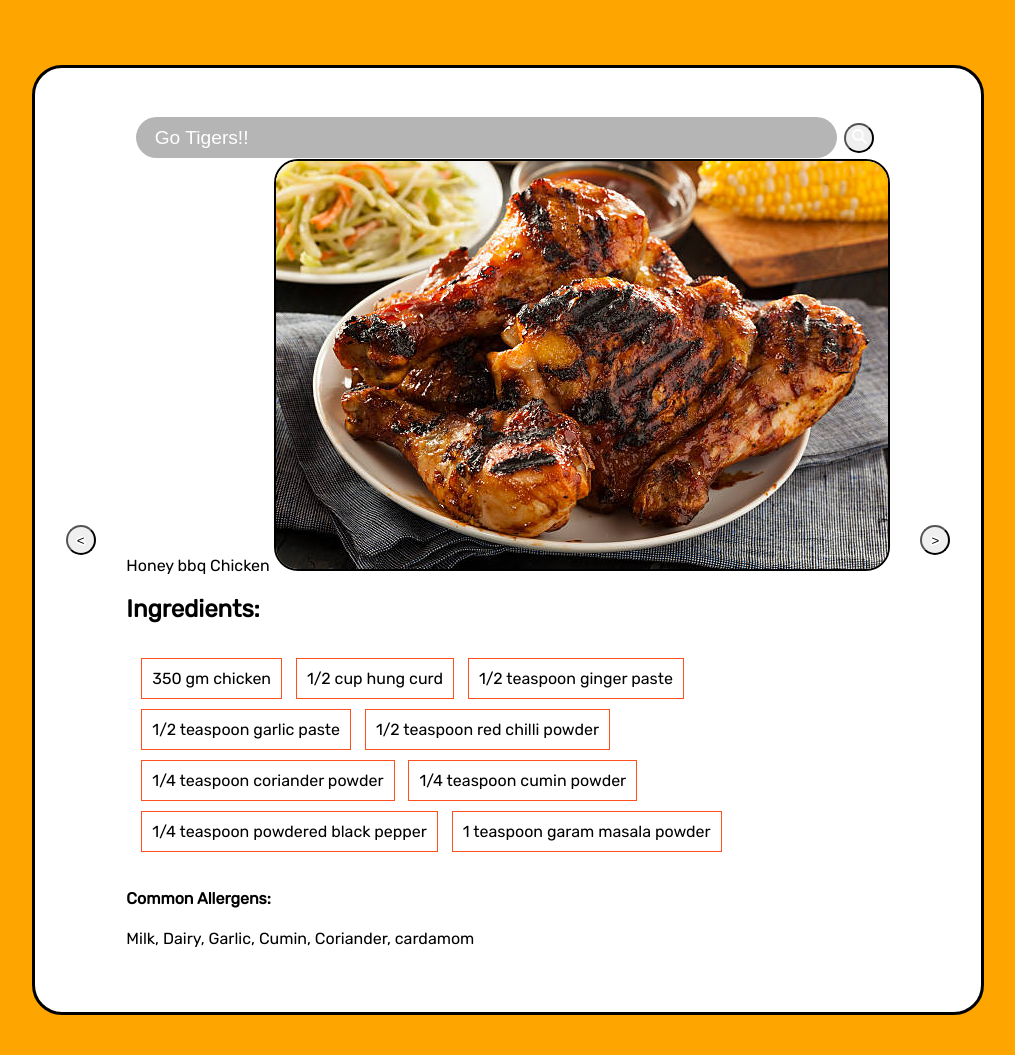
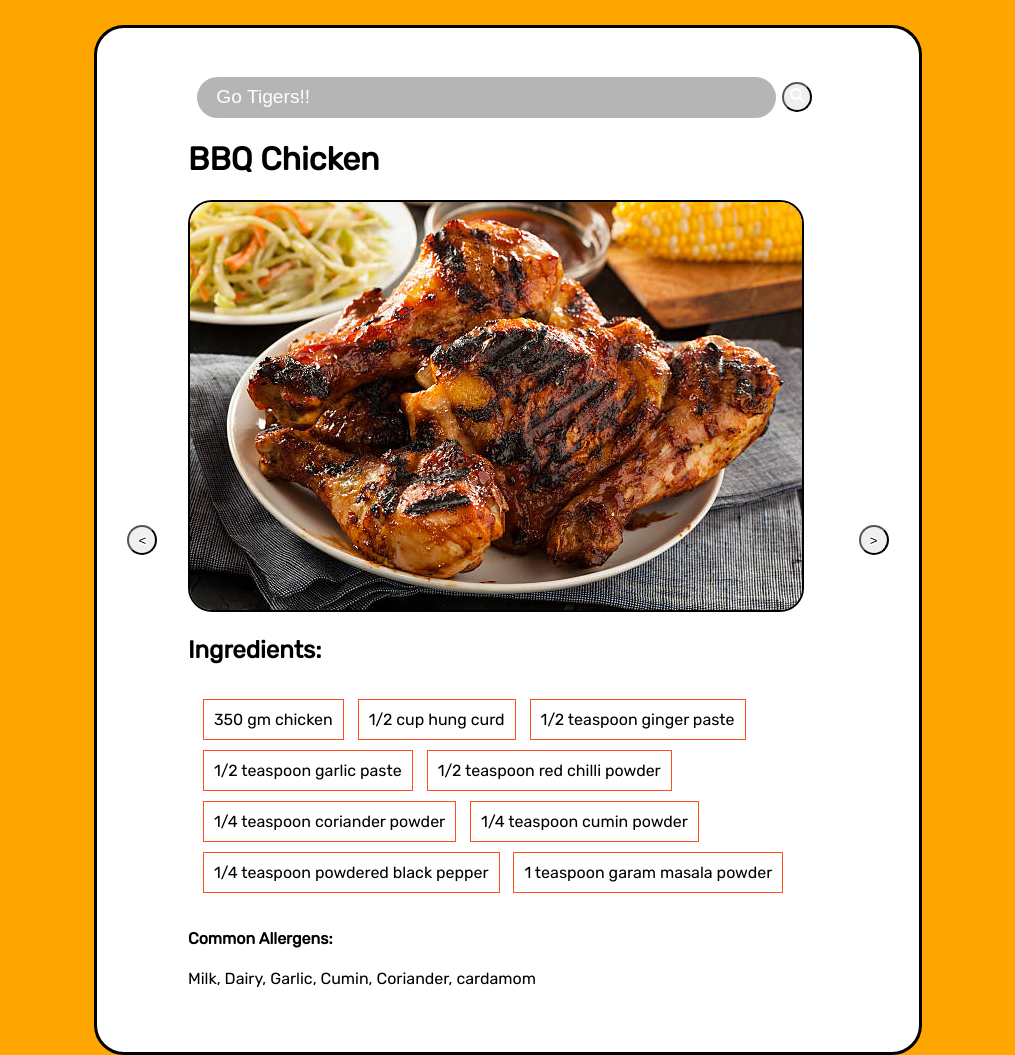
Before and after one commit to jq2472/meal-planner, a plain HTML site: page index.html in a window 1280 px wide. Shown: the whole page, without its empty margins (132-1147 px from the left). Drawn offline with Linux system fonts and the light colour scheme; a script that the page names is missing; files whose address does not match are found by name.

Commit message:
fixed_broken

```diff
--- a/index.html
+++ b/index.html
@@ -25,9 +25,10 @@
                     <img src="images/search-white.png" width="15" height="15">
                 </button>
             </div>
-                <div class="recommendation>
-                    <h1 class="food"> Honey bbq Chicken</h2>
-                    <img id="showcase" src="/home/antpi/Pictures/bbq-chicken.jpg">
+
+                <div class="recommendation">
+                    <h1 class="food"> BBQ Chicken </h1>
+                    <img id="showcase" src="images/bbq-chicken.jpg">
                         <div class="ingredients">
                             <h2 class="title">Ingredients: </h2>
                             <h3 class="ingredients"></h3>
--- a/meals.css
+++ b/meals.css
@@ -6,7 +6,6 @@ body {
     min-height: 1080px;
     margin: 0;
     font-family: 'Rubik', sans-serif;
-
     background-size: cover;
     background-color: orange;
 }
```
